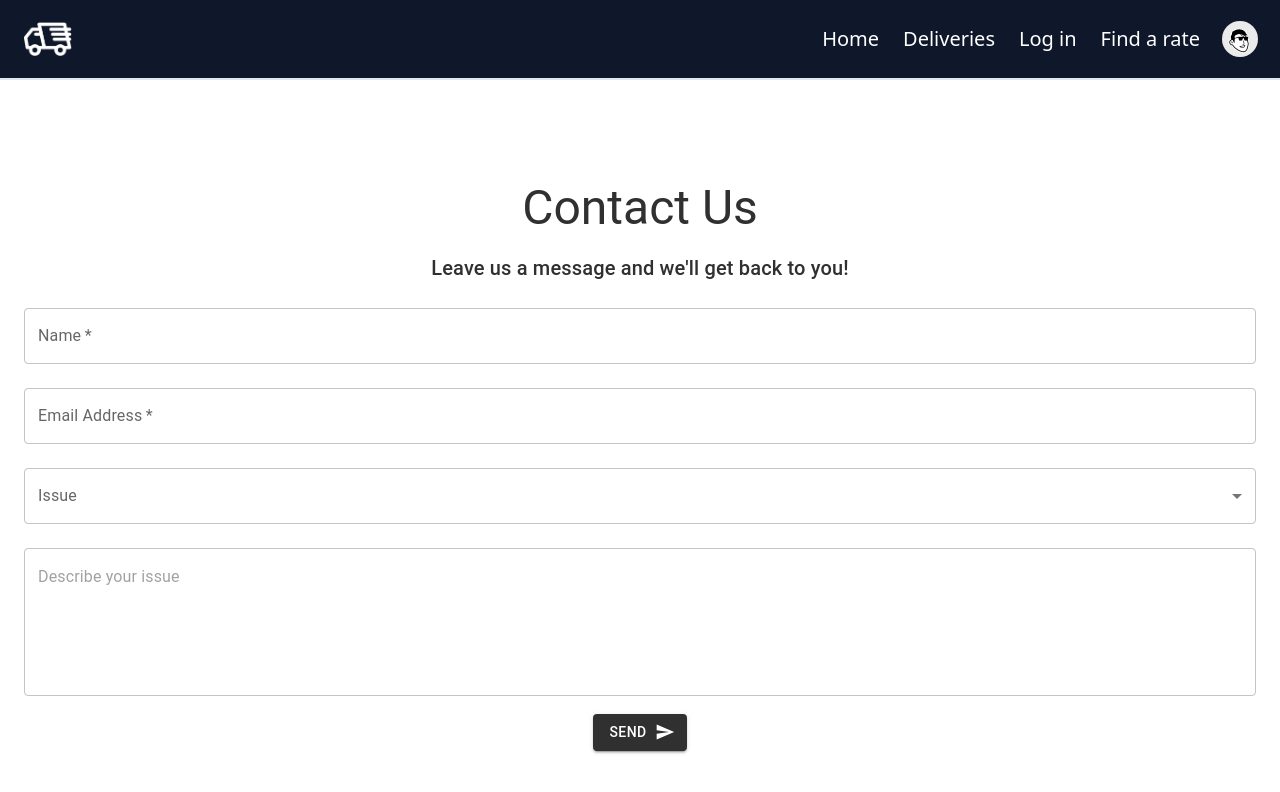
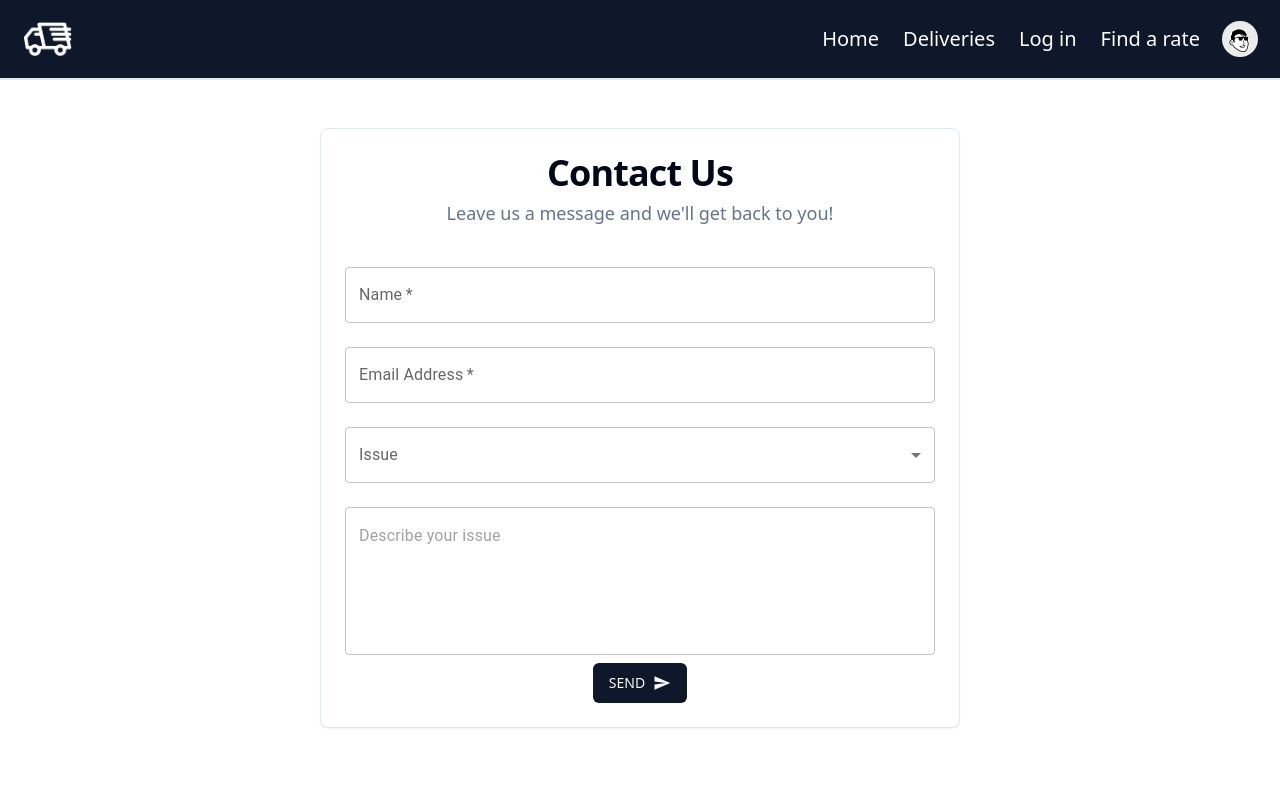
Before and after one commit to gevorgalaverdyan/SOEN357-wepost, a React (Vite) app in the folder apps/client/: page /contact in a window 1280 px wide. Shown: the top 792 px of the page. Built offline with nearby package versions, Linux system fonts and the light colour scheme.

Commit message:
logout, contact form

```diff
--- a/apps/client/src/Components/Navbar/user-nav.tsx
+++ b/apps/client/src/Components/Navbar/user-nav.tsx
@@ -44,7 +44,14 @@ export function UserNav() {
           </DropdownMenuItem>
         </DropdownMenuGroup>
         <DropdownMenuSeparator />
-        <DropdownMenuItem>
+        <DropdownMenuItem
+          onClick={() => {
+            localStorage.removeItem("user");
+            localStorage.removeItem("trackingId");
+            localStorage.removeItem("_id");
+            window.location.reload();
+          }}
+        >
           Log out
           <DropdownMenuShortcut>⇧⌘Q</DropdownMenuShortcut>
         </DropdownMenuItem>
--- a/apps/client/src/Components/Order/Confirmation.tsx
+++ b/apps/client/src/Components/Order/Confirmation.tsx
@@ -215,7 +215,7 @@ export default function Confirmation(props: IConfirmation) {
             </Card>
 
             <p className="text-left">How do you like our order details page?</p>
-            <Link to={"feedback"} className="underline">
+            <Link to={"/contact"} className="underline">
               Tell us what you think
             </Link>
           </CardHeader>
--- a/apps/client/src/Pages/Contact/Contact.tsx
+++ b/apps/client/src/Pages/Contact/Contact.tsx
@@ -1,13 +1,10 @@
 import {
   Box,
-  Button,
-  Container,
   FormControl,
   InputLabel,
   MenuItem,
   Select,
   TextField,
-  Typography,
 } from "@mui/material";
 import SendIcon from "@mui/icons-material/Send";
 import useContactHook from "./contact.hooks";
@@ -15,13 +12,23 @@ import { IssueTypes } from "./types";
 import Review from "./Review/Review";
 import { useRef } from "react";
 import emailjs from "@emailjs/browser";
+import {
+  Card,
+  CardContent,
+  CardDescription,
+  CardHeader,
+  CardTitle,
+} from "@/Components/ui/card";
+import { Button } from "@/Components/ui/button";
+import { toast } from "react-toastify";
 
 function Contact() {
-  const { formData, onChange } = useContactHook();
+  const { formData, onChange, setFormData } = useContactHook();
   const form = useRef<HTMLFormElement>();
+  const selectBox = useRef<HTMLSelectElement>();
 
   const sendEmail = (e: React.SyntheticEvent) => {
-    console.log(formData)
+    console.log(formData);
     e.preventDefault();
     if (form.current) {
       emailjs
@@ -35,41 +42,42 @@ function Contact() {
           (result) => {
             console.log(result.text);
             form?.current?.reset();
-            alert("Email sent Successfully!");
+            selectBox.current.value = "";
+            setFormData({
+              name: "",
+              email: "",
+              issue: "",
+              description: "",
+            });
+            toast.success("Email sent successfully!");
           },
           (error) => {
             console.log(error.text);
             form?.current?.reset();
-            alert("Some error occured! Try again later!");
+            selectBox.current.value = "";
+            setFormData({
+              name: "",
+              email: "",
+              issue: "",
+              description: "",
+            });
+            toast.error("Failed to send email");
           }
         );
     }
   };
 
   return (
-    <Container
-      maxWidth="xl"
-      component="main"
-      sx={{
-        backgroundColor: "white",
-        borderRadius: "70px 0px",
-        marginTop: "100px",
-      }}
-    >
-      <Box>
-        <Typography variant="h3" color={"primary"}>
-          Contact Us
-        </Typography>
-        <Typography variant="h6" color={"primary"} marginTop={2}>
+    <div className="flex justify-center mt-12">
+      <Card className="w-1/2">
+        <CardHeader>
+          <CardTitle className="text-4xl">Contact Us</CardTitle>
+          <CardDescription className="text-lg">
             Leave us a message and we'll get back to you!
-        </Typography>
-        <Box
-          component="form"
-          noValidate
-          sx={{ mt: 1 }}
-          ref={form}
-          onSubmit={sendEmail}
-        >
+          </CardDescription>
+        </CardHeader>
+        <CardContent>
+          <Box component="form" noValidate ref={form} onSubmit={sendEmail}>
             <TextField
               margin="normal"
               required
@@ -91,6 +99,7 @@ function Contact() {
             <FormControl fullWidth margin="normal">
               <InputLabel id="select-label">Issue</InputLabel>
               <Select
+                ref={selectBox}
                 labelId="select-label"
                 id="simple-select"
                 value={formData.issue}
@@ -116,17 +125,13 @@ function Contact() {
               required
             />
 
-          <Button
-            type="submit"
-            variant="contained"
-            endIcon={<SendIcon />}
-            sx={{ margin: "10px 0 10px 0" }}
-          >
-            Send
+            <Button type="submit">
+              SEND <SendIcon className="ml-2" sx={{ width: "18px" }} />
             </Button>
           </Box>
-      </Box>
-    </Container>
+        </CardContent>
+      </Card>
+    </div>
   );
 }
 
--- a/apps/client/src/Pages/Contact/contact.hooks.tsx
+++ b/apps/client/src/Pages/Contact/contact.hooks.tsx
@@ -15,7 +15,7 @@ function useContactHook() {
     }));
   };
 
-  return { formData, onChange };
+  return { formData, onChange, setFormData };
 }
 
 export default useContactHook;
```
Lines whose indentation alone changed are shown as unchanged.
